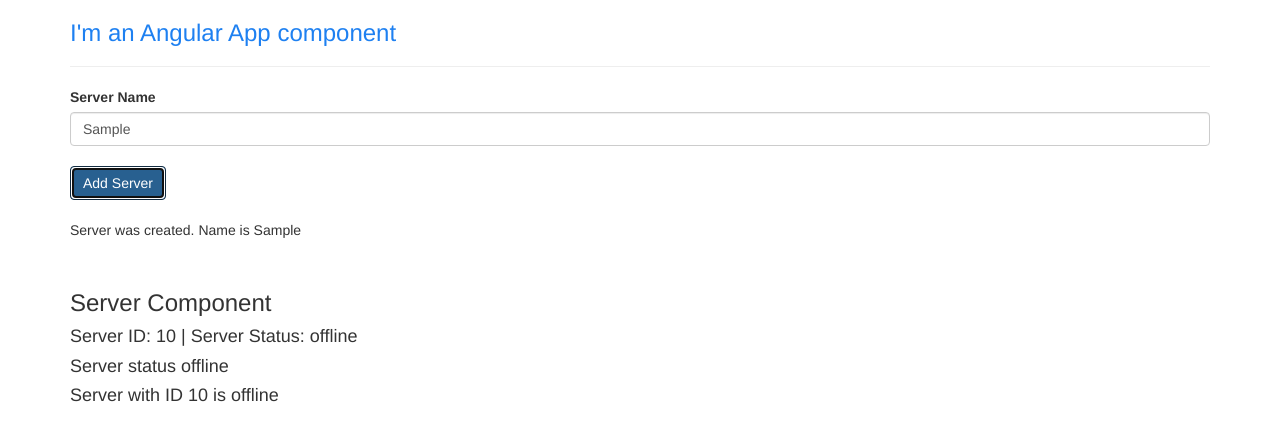
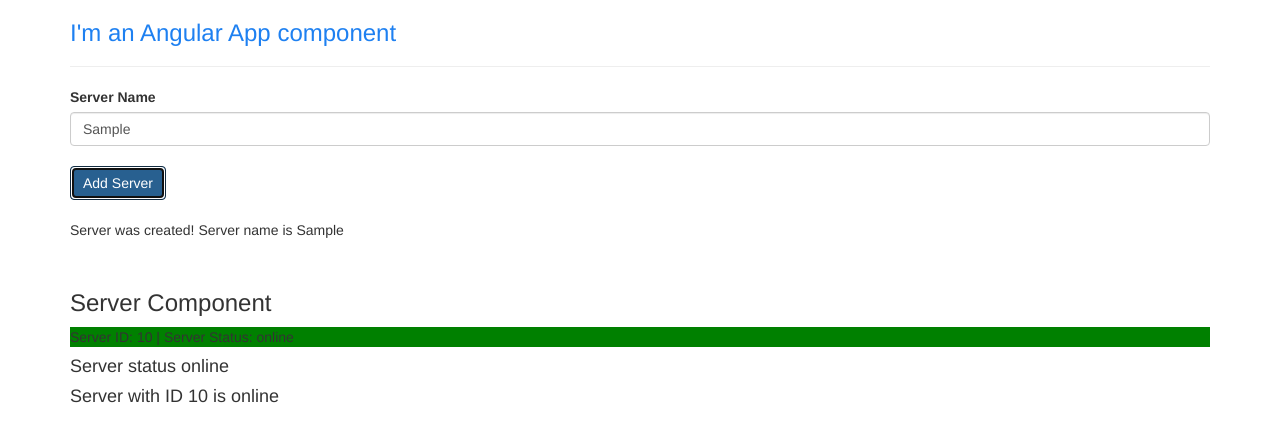
Before and after one commit to JuliaAvona/angular, an Angular app in the folder my-app/: page / in a window 1280 px wide. Both pictures are taken after typing "Sample" into the empty fields and a click on the button "Add Server". Shown: the top 442 px of the page. Built offline with nearby package versions, Linux system fonts and the light colour scheme.

Commit message:
feat: ngStyle, *ngIf

```diff
--- a/my-app/src/app/server/server.component.html
+++ b/my-app/src/app/server/server.component.html
@@ -1,4 +1,4 @@
 <h3>Server Component</h3>
-<h4>Server ID: {{ serverId }} | Server Status: {{ serverStatus }}</h4>
+<p [ngStyle]="{backgroundColor: getColor()}">Server ID: {{ serverId }} | Server Status: {{ serverStatus }}</p>
 <h4>Server status {{getServerStatus()}}</h4>
 <h4>Server with ID {{serverId}} is {{getServerStatus()}}</h4>
--- a/my-app/src/app/server/server.component.ts
+++ b/my-app/src/app/server/server.component.ts
@@ -9,7 +9,15 @@
   serverId: number = 10;
   serverStatus: string = 'offline';
 
+  constructor() {
+    this.serverStatus = Math.random() > 0.5 ? 'online' : 'offline';
+  }
+
   getServerStatus = () => {
     return this.serverStatus;
   }
+
+  getColor(){
+    return this.serverStatus === 'online' ? 'green' : 'red';
+  }
 }
--- a/my-app/src/app/servers/servers.component.html
+++ b/my-app/src/app/servers/servers.component.html
@@ -1,8 +1,8 @@
 <label for="">Server Name</label>
 <br>
-<!-- (input)="onUpdateServerName($event)" - One-Way-Databinding  -->
+<!-- (input)="onUpdateServerName($event)" - INFO: One-Way-Databinding  -->
 <!-- <input type="text" placeholder="Enter server name" class="form-control" (input)="onUpdateServerName($event)"> -->
-<!-- [(ngModel)]="serverName" - Two-Way-Databinding  -->
+<!-- INFO: [(ngModel)]="serverName" - Two-Way-Databinding  -->
 <input type="text" placeholder="Enter server name" class="form-control" [(ngModel)]="serverName">
 <br>
 <button class="btn btn-primary" [disabled]="!allowNewSerwer" (click)="onCreateServer()">
@@ -10,8 +10,12 @@
 </button>
 <br>
 <br>
-<!-- <p>{{ serverName }}</p> -->
+<!-- INFO: The ngIf directive allows you to remove or, conversely, display an element under a certain condition. -->
+<p *ngIf="serverCreated; else noServer">Server was created! Server name is {{ serverName }}</p>
+<ng-template #noServer>
+  <p *ngIf="!serverCreated">No server was created!</p>
+</ng-template>
 <!-- <p [innerText]="allowNewSerwer">{{ allowNewSerwer }}</p> -->
-<p>{{ serwerCreationStatus }}</p>
+<!-- <p>{{ serwerCreationStatus }}</p> -->
 <br>
 <app-server></app-server>
--- a/my-app/src/app/servers/servers.component.ts
+++ b/my-app/src/app/servers/servers.component.ts
@@ -9,6 +9,7 @@
   allowNewSerwer: boolean = false;
   serverName: string = '';
   serwerCreationStatus: string = 'No server was created!';
+  serverCreated: boolean = false;
 
   constructor() {
     setTimeout(() => this.allowNewSerwer = true, 2000);
@@ -18,6 +19,7 @@
   }
 
   onCreateServer() {
+    this.serverCreated = true;
     this.serwerCreationStatus = 'Server was created. Name is ' + this.serverName;
   }
 
```
Also changed, not shown: my-app/src/app/app.component.html (line endings or trailing spaces).
